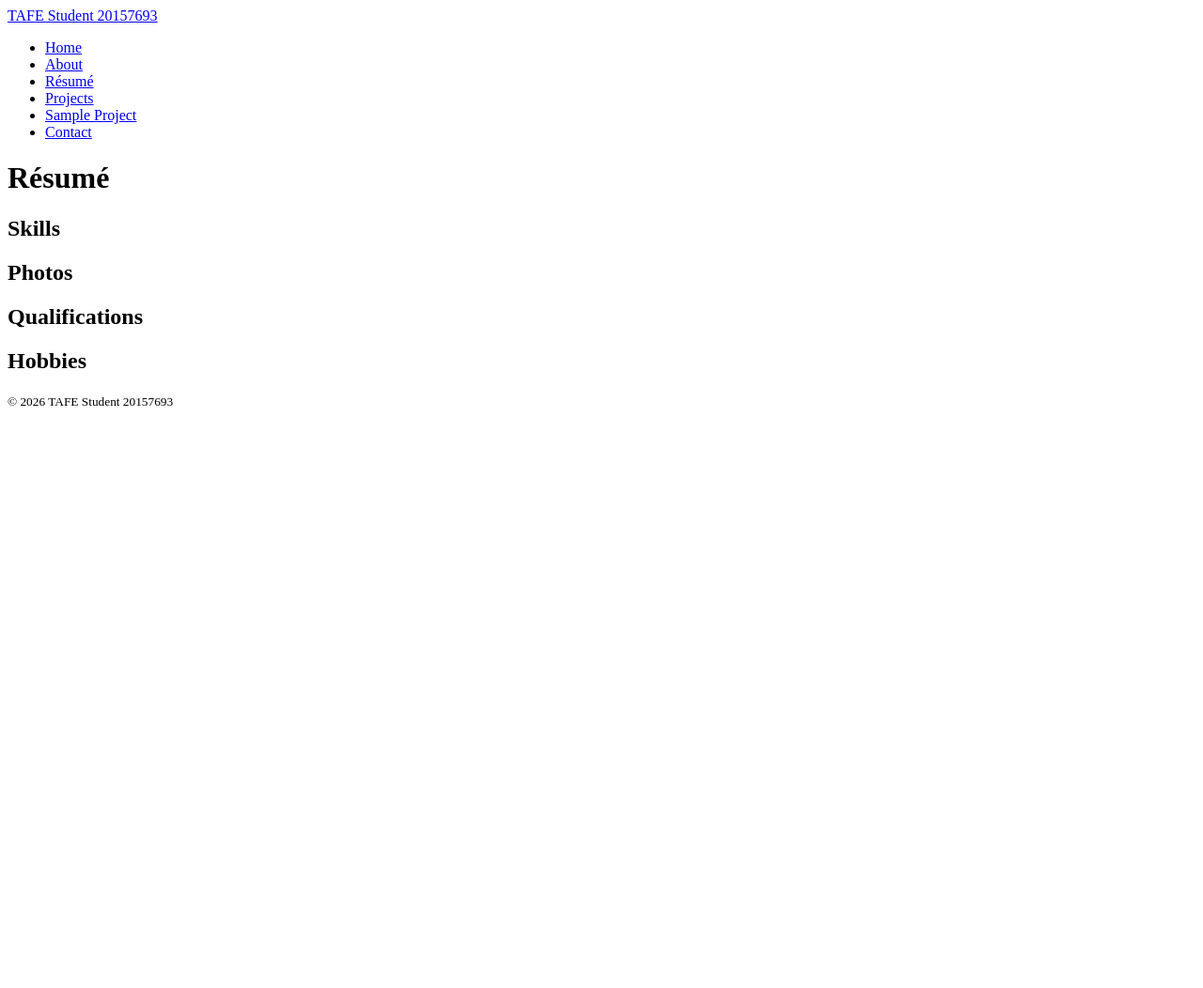
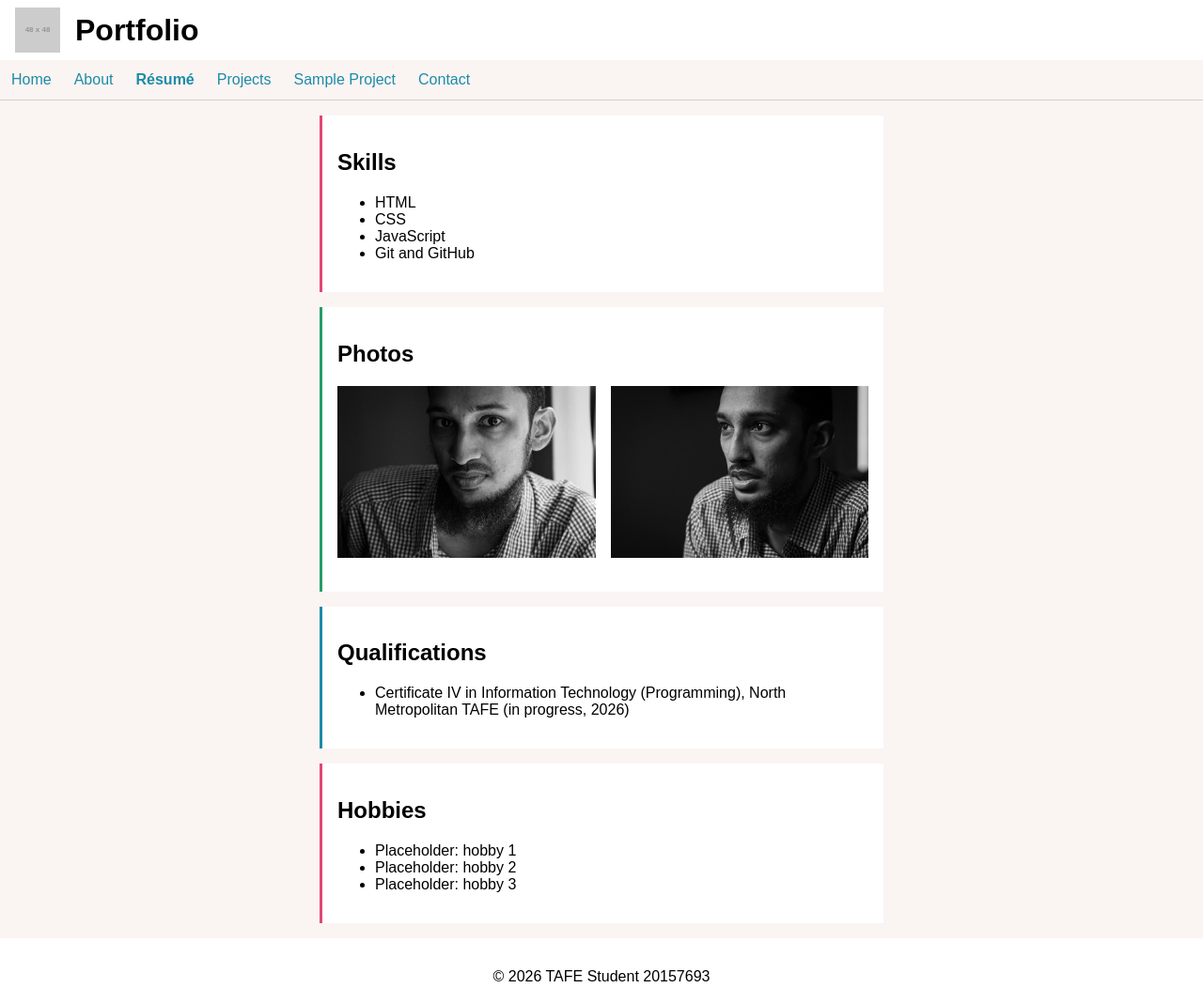
Before and after one commit to 20157693/20157693.github.io, a plain HTML site: page resume.html in a window 1280 px wide. Shown: the whole page at 94% size. Before the commit the page ends 800 px from the top, so only its background shows below. Drawn offline with Linux system fonts and the light colour scheme; placeholder pictures from the web are drawn by us.

Commit message:
feat(resume.html): basic layout

```diff
--- a/assets/css/styles.css
+++ b/assets/css/styles.css
@@ -78,6 +78,14 @@ img {
   height: auto;
 }
 
+/* Résumé photos: 1 column on mobile, 2 on larger screens */
+.gallery {
+  display: grid;
+  gap: 1em;
+  padding: 0;
+  list-style: none;
+}
+
 /* Contact form */
 label {
   display: block;
@@ -126,6 +134,10 @@ footer {
     grid-column: 1 / -1;
   }
 
+  .gallery {
+    grid-template-columns: repeat(2, 1fr);
+  }
+
   /* Pages that stay in one column (like Contact) */
   .single-column {
     display: flex;
--- a/resume.html
+++ b/resume.html
@@ -3,12 +3,15 @@
   <head>
     <meta charset="UTF-8">
     <meta name="viewport" content="width=device-width, initial-scale=1.0">
-    <link rel="stylesheet" href="./assets/css/site.css">
+    <link rel="stylesheet" href="./assets/css/styles.css">
     <title>Résumé | TAFE Student 20157693</title>
   </head>
   <body>
     <header>
-      <a href="./index.html">TAFE Student 20157693</a>
+      <img src="https://placehold.co/48?text=logo" alt="Logo">
+      <h1>Portfolio</h1>
+    </header>
+
     <nav aria-label="Main">
       <ul>
         <li><a href="./index.html">Home</a></li>
@@ -19,30 +22,49 @@
         <li><a href="./contact.html">Contact</a></li>
       </ul>
     </nav>
-    </header>
 
-    <main>
-      <h1>Résumé</h1>
-      <section aria-labelledby="skills-heading">
-        <h2 id="skills-heading">Skills</h2>
-      </section>
+    <main class="single-column">
+      <article class="card-fuchsia">
+        <h2>Skills</h2>
+        <ul>
+          <li>HTML</li>
+          <li>CSS</li>
+          <li>JavaScript</li>
+          <li>Git and GitHub</li>
+        </ul>
+      </article>
 
-      <section aria-labelledby="photos-heading">
-        <h2 id="photos-heading">Photos</h2>
-      </section>
+      <article class="card-green">
+        <h2>Photos</h2>
+        <ul class="gallery">
+          <li>
+            <img src="./assets/img/profile-1.jpg" width="400" height="267" alt="Black and white portrait of me facing the camera">
+          </li>
+          <li>
+            <img src="./assets/img/profile-4.jpg" width="400" height="267" alt="Black and white portrait of me looking away">
+          </li>
+        </ul>
+      </article>
 
-      <section aria-labelledby="qualifications-heading">
-        <h2 id="qualifications-heading">Qualifications</h2>
-      </section>
+      <article class="card-blue">
+        <h2>Qualifications</h2>
+        <ul>
+          <li>Certificate IV in Information Technology (Programming), North Metropolitan TAFE (in progress, 2026)</li>
+        </ul>
+      </article>
 
-      <section aria-labelledby="hobbies-heading">
-        <h2 id="hobbies-heading">Hobbies</h2>
-      </section>
+      <article class="card-fuchsia">
+        <h2>Hobbies</h2>
+        <ul>
+          <li>Placeholder: hobby 1</li>
+          <li>Placeholder: hobby 2</li>
+          <li>Placeholder: hobby 3</li>
+        </ul>
+      </article>
     </main>
 
     <footer>
-      <p><small>&copy; 2026 TAFE Student 20157693</small></p>
+      <p>&copy; 2026 TAFE Student 20157693</p>
     </footer>
-
   </body>
 </html>
```
Lines whose indentation alone changed are shown as unchanged.
